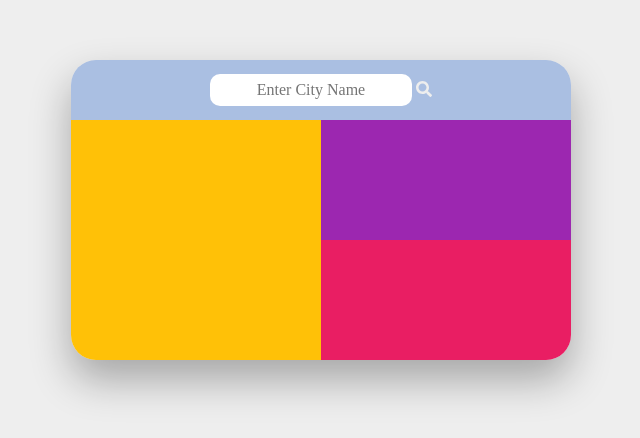
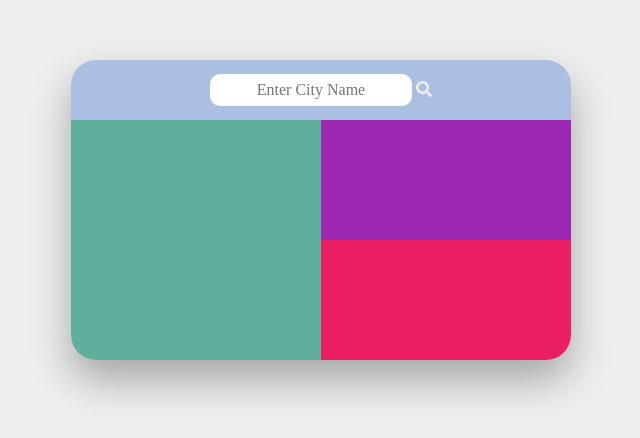
Before and after one commit to CodeDuchess/Dark-Sky-API, a plain HTML site: page index.html in a window 1280 px wide. Shown: the part 140-578 px from the top of the page, without its empty margins (319-959 px from the left). Drawn offline with nearby package versions, Linux system fonts and the light colour scheme.

Commit message:
Update style.css

```diff
--- a/style.css
+++ b/style.css
@@ -61,7 +61,7 @@ body{
   height: 80%;
   width: 50%;
   border-bottom-left-radius: 25px;
-  background-color: #FFC107;
+  background-color: #60af9c;
 }
 
 .temperature {
```
